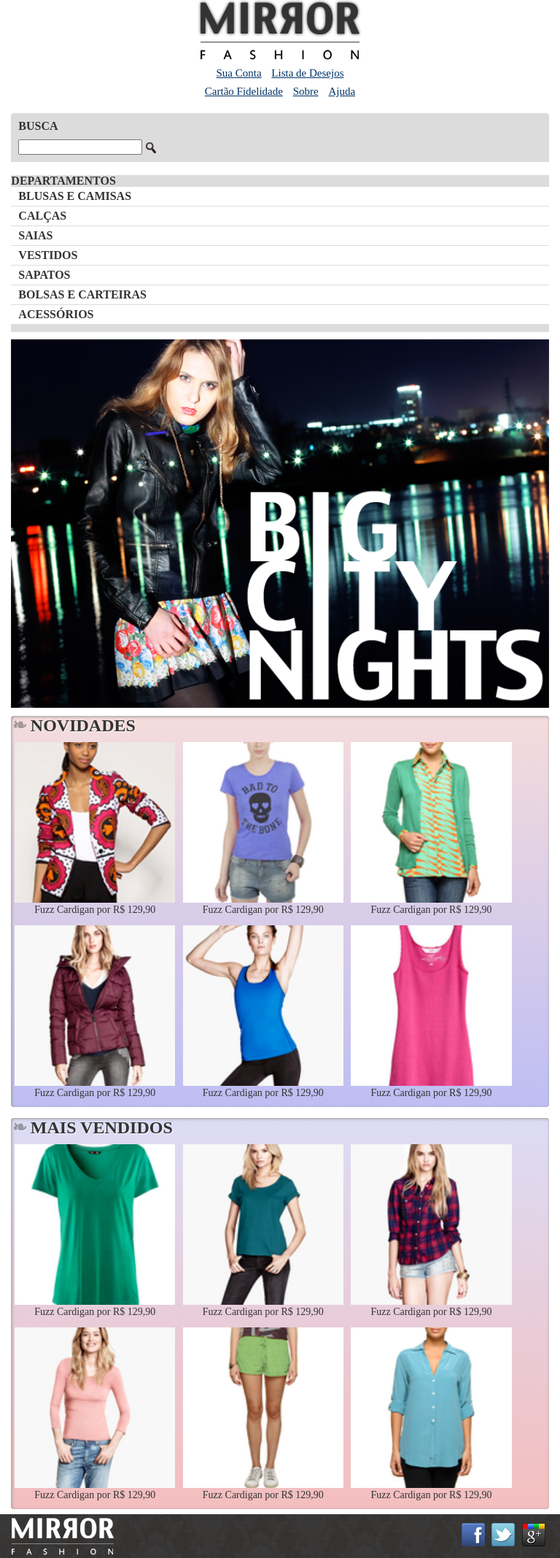
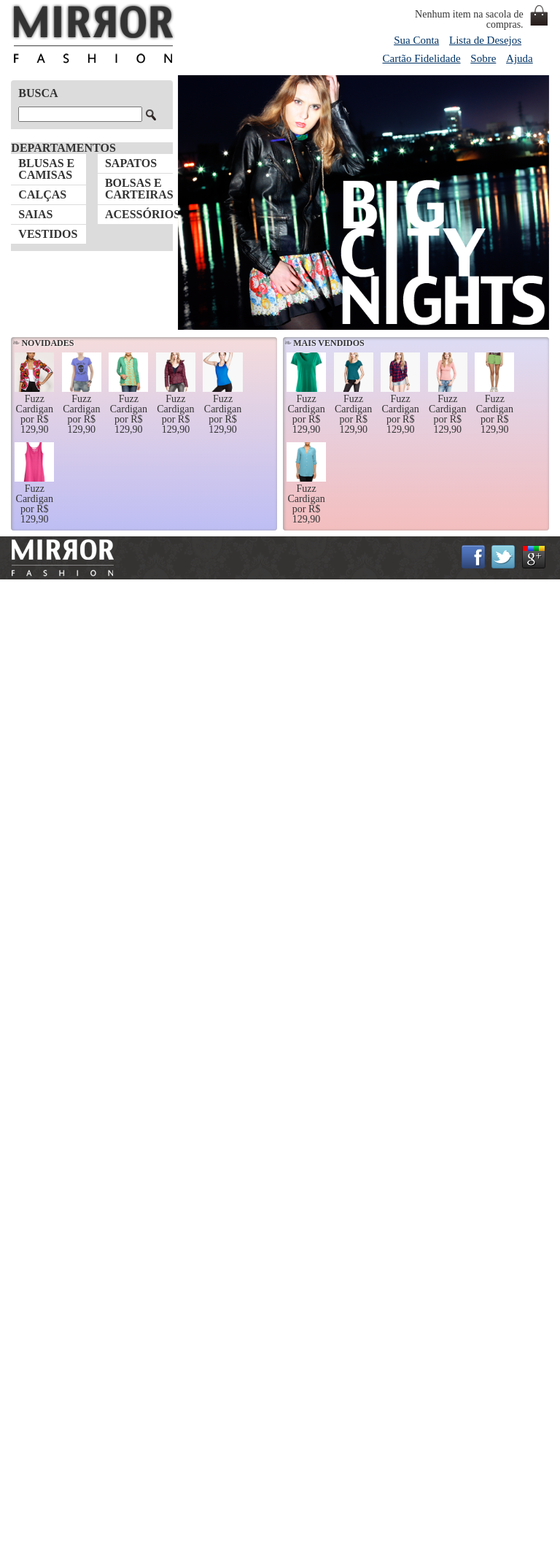
Before and after one commit to Darjh/CaelumWD-43-1.0, a PHP site: page / in a window 768 px wide. Shown: the whole page at 73% size. After the commit the page ends 794 px from the top, so only its background shows below. Run offline with PHP 8.4, Linux system fonts and the light colour scheme.

Commit message:
Atualização!

```diff
--- a/mirrorfashion/Sobre.html
+++ b/mirrorfashion/Sobre.html
@@ -4,9 +4,11 @@
         <meta charset="utf-8">
         <title>Sobre a Mirror Fashion</title>
         <link rel="stylesheet" href="css/sobre.css">
+		<meta name="viewport" content="width=device-width">
+		<link rel="stylesheet" href="css/sobreM.css" media="(max-width: 939px)">
     </head>
     <!--Início do corpo-->
-    <body>
+    <body class="container" >
         <img src="img/logo.png">
         <h1>A Mirror Fashion</h1>
             <p>A <strong>Mirror Fashion</strong> é a maior empresa comércio eletrônico no segmento de moda em todo o mundo.
@@ -56,7 +58,7 @@
             </ul>
 
         <footer>
-            <div class="container">
+            <div class="container" >
                 <img src="img/logo-rodape.png" alt="Logo Mirror Fashion">
 
                 <p>&copy: Copyright Mirror Fashion</p>
--- a/mirrorfashion/css/mobile.css
+++ b/mirrorfashion/css/mobile.css
@@ -35,7 +35,7 @@
     margin-right: auto;
     margin-left: auto;
     width: 100%;
-}
+}u
 
 .painel {
     width: auto;
@@ -48,3 +48,57 @@
 .painel img {
     width: 100%;
 }
+
+.painel h2 {
+	font-size: 12px;
+}
+
+@media (min-width: 480px) {
+	header h1 {
+		margin: 5px 0;
+	}
+
+	.menu-departamentos  {
+		padding-bottom: 10px;
+		margin-bottom: 10px;
+	}
+
+	.menu-departamentos  nav > ul  {
+		-webkit-column-count: 2;
+			-moz-column-count: 2;
+					-column-count: 2;
+	}
+}
+
+@media (min-width: 720px) {
+		header h1 {
+			text-align: left;
+		}
+
+		.menu-opcoes {
+			position: absolute;
+		}
+
+		.sacola {
+			display: block;
+		}
+
+		.painel li {
+			width: 15%;
+		}
+
+		.busca, .menu-departamentos {
+			margin-right: 1%;
+			width: 30%;
+		}
+
+		.menu -departamentos  nav  > ul {
+			-webkit-column-count: 1;
+				-moz-column -count : 1;
+						-column-count: 1;
+		}
+
+		.destaque img {
+			width: 69%;
+		}
+}
```
Also changed, not shown: mirrorfashion/css/sobreM.css (added, +37 -0 lines).
